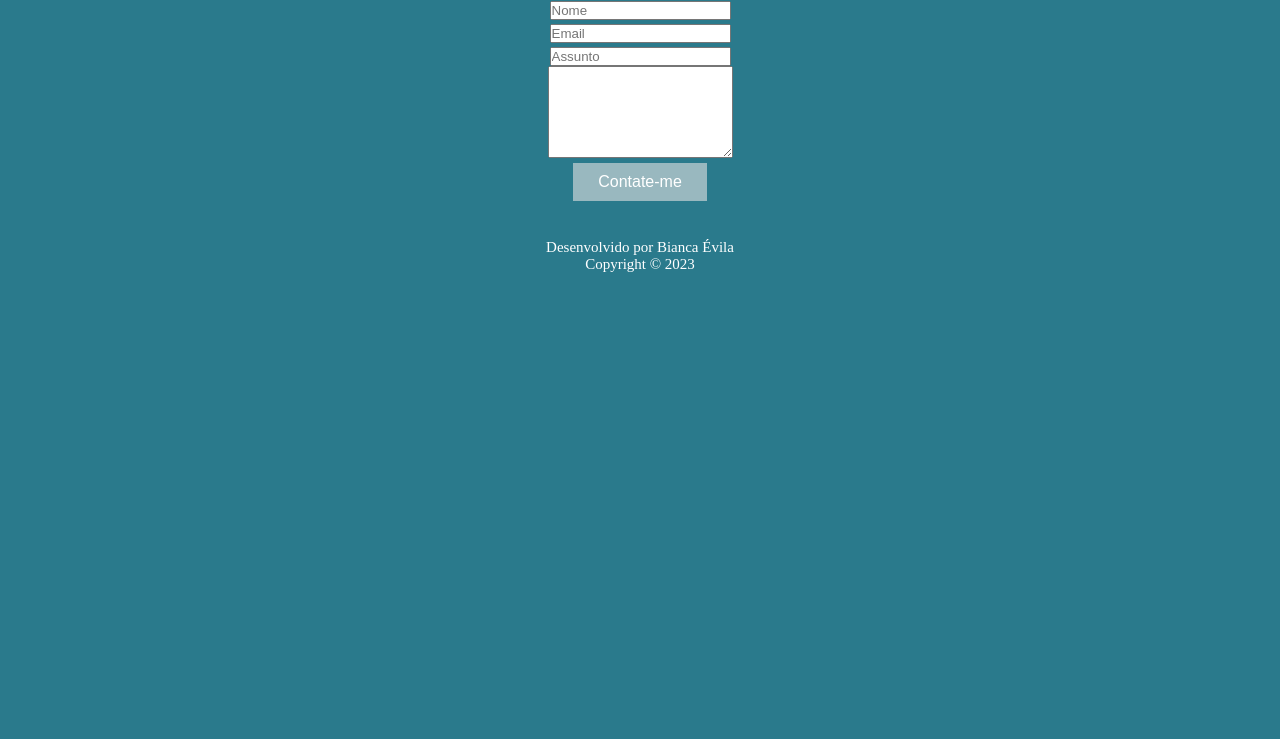
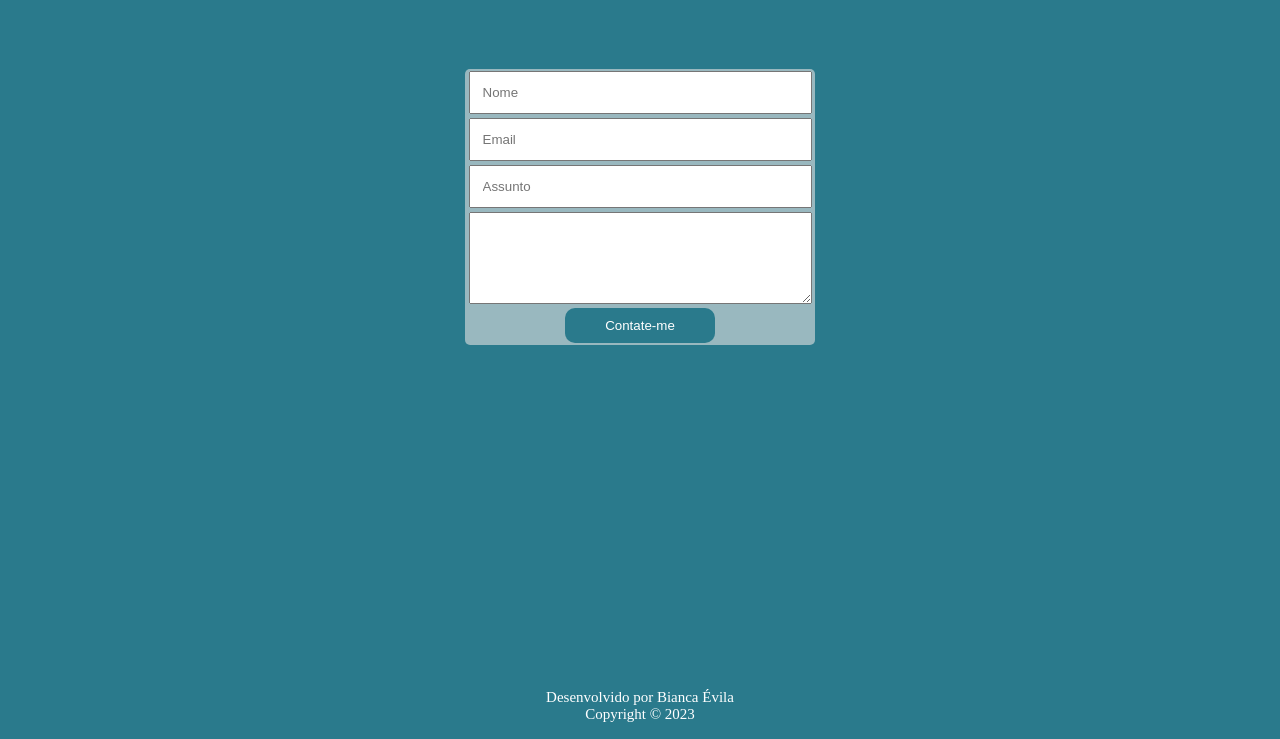
Before and after one commit to BiancaEvila/meu-portfolio.github.io, a plain HTML site: page pages/contato.html in a window 1280 px wide. Shown: the part 171-910 px from the top of the page. Before the commit the page ends 800 px from the top, so only its background shows below. Drawn offline with Linux system fonts and the light colour scheme.

Commit message:
Add sticky footer

```diff
--- a/components/footer/footer.css
+++ b/components/footer/footer.css
@@ -1,10 +1,7 @@
 .footer {
-    margin-top: 30px;
-    bottom: 0px;
-    height: 50px;
-    width: 100%;
-    color: white;
-    /* position: fixed; */
-    font-size: 15px;
-    text-align: center;
+  height: 50px;
+  width: 100%;
+  color: white;
+  font-size: 15px;
+  text-align: center;
 }
--- a/css/style.css
+++ b/css/style.css
@@ -7,6 +7,17 @@
 body {
   background-color: #2a7a8c;
   font-size: 20px;
+}
+
+html,
+body {
+  height: 100%;
+  margin: 0;
+}
+
+.wrapper {
+  min-height: 100%;
+  margin-bottom: -50px;
 }
 
 .container {
@@ -195,21 +206,38 @@ body {
 }
 
 /* estilização do formulário de contato */
+.contato {
+  display: flex;
+  flex-direction: column;
+  align-items: center;
+}
 
 .form {
-  text-align: center;
-  display: block;
-  text-decoration: none;
-  color: white;
+  background-color: #99b8bf;
+  display: flex;
+  flex-direction: column;
+  align-items: center;
+  width: 350px;
+  border-radius: 5px;
+}
+
+.form-field {
+  padding: 12px;
+  margin: 2px;
+  width: 98%;
+}
+
+.form-textarea {
+  margin: 2px;
+  width: 98%;
 }
 
 .button {
-  background-color: #99b8bf;
-  border: none;
+  background-color: #2a7a8c;
   color: white;
-  padding: 10px 25px;
-  text-align: center;
-  text-decoration: none;
-  display: inline-block;
-  font-size: 16px;
+  padding: 10px 20px;
+  margin: 2px;
+  width: 150px;
+  border: 0;
+  border-radius: 10px;
 }
--- a/pages/contato.html
+++ b/pages/contato.html
@@ -11,27 +11,25 @@
     <div id="header"></div>
 
     <!-- Seção de contato-->
-    <section>
-      <div class="formacao">
+    <section class="contato wrapper">
+      <div class="conteiner tituloPort">
         <h1 class="info">Entre em contato</h1>
-        <div class="form">
-          <form>
-            <input type="text" placeholder="Nome" /> <br />
-            <input type="email" placeholder="Email" /> <br />
-            <input type="text" placeholder="Assunto" /> <br />
-            <div>
+      </div>
+
+      <form class="form">
+        <input class="form-field" type="text" placeholder="Nome" />
+        <input class="form-field" type="email" placeholder="Email" />
+        <input class="form-field" type="text" placeholder="Assunto" />
         <textarea
+          class="form-textarea"
           name="msg"
           rows="6"
           cols="21"
           placeholder="Detalhes do projeto"
         >
         </textarea>
-            </div>
+        <button class="button" type="button">Contate-me</button>
       </form>
-          <button class="button" type="button">Contate-me</button>
-        </div>
-      </div>
     </section>
 
     <!-- footer-->
```
Also changed, not shown: index.html (+1 -1 lines), pages/formacao.html (+1 -2 lines), pages/portfolio.html (+1 -1 lines), pages/sobreMim.html (+1 -1 lines). Lines whose indentation alone changed are shown as unchanged.
